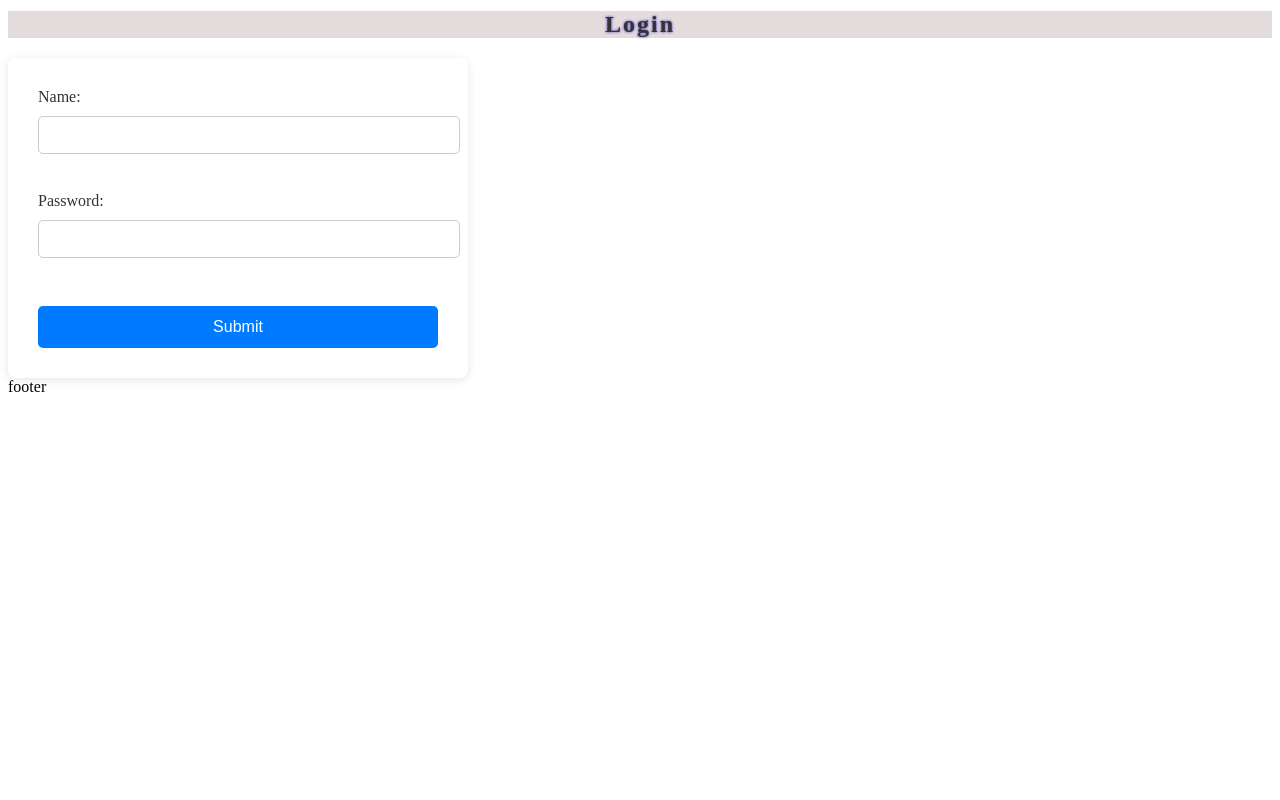
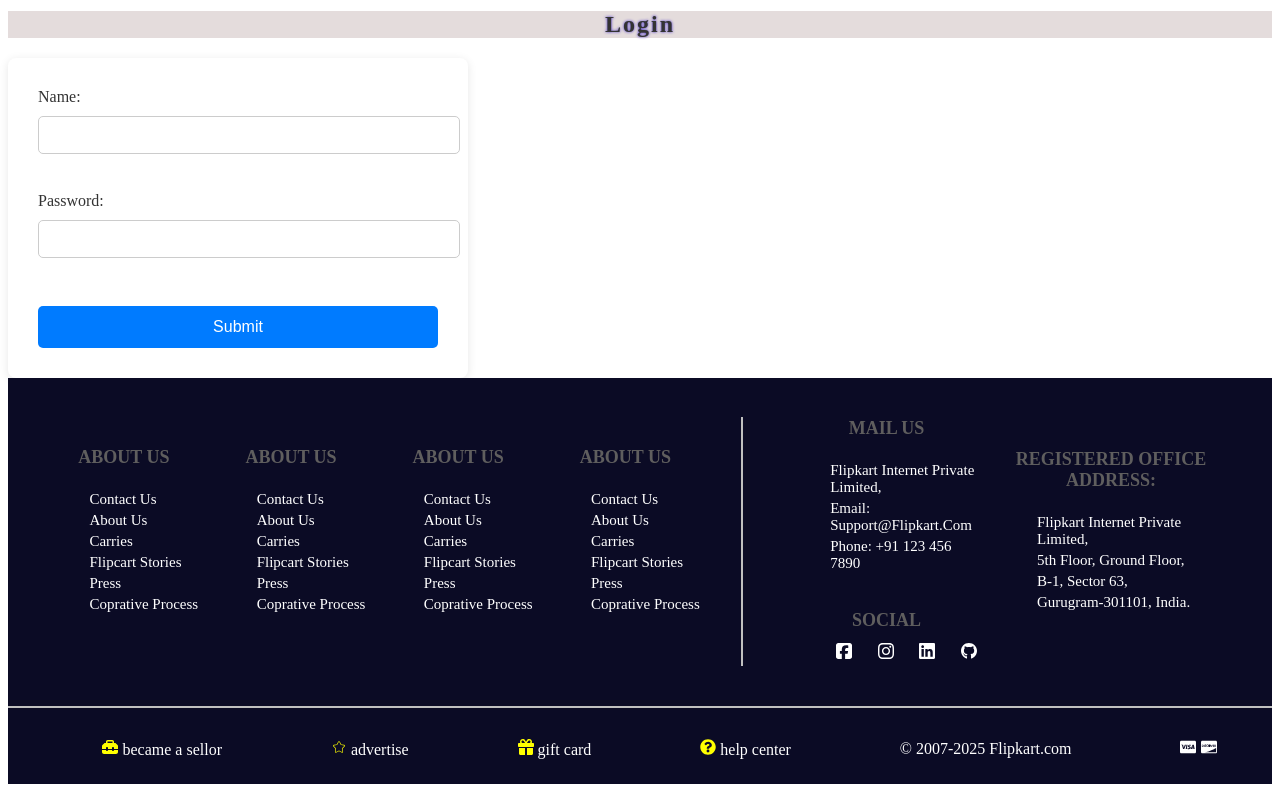
Before and after one commit to indramani-1mishra/ecomercewebsite, a React (Vite) app: page /user in a window 1280 px wide. Shown: the part 297-1097 px from the top of the page. Before the commit the page ends 800 px from the top, so only its background shows below. Built offline with nearby package versions, Linux system fonts and the light colour scheme.

Commit message:
add a footer component and style it for laptop screen

```diff
--- /dev/null
+++ b/src/components/Footer/Footer.css
@@ -0,0 +1,165 @@
+
+*
+{
+
+
+
+    list-style-type: none;
+    text-decoration: none;
+}
+
+
+
+
+.upperfooter
+{
+
+    width: 100%;
+    display: flex;
+    justify-content: space-evenly;
+    align-items: center;
+    background-color: rgb(11, 11, 37);
+    padding: 0;
+    margin: 0;
+    box-sizing: border-box;
+
+
+}
+.leftcontainer
+{
+
+    width: 60%;
+    display: flex;
+    justify-content: space-evenly;
+    align-items: center;
+    height: 100%;
+    padding: 30px;
+    border-right: 2px solid silver;
+    color: white;
+}
+.rightcontainer
+{
+
+    width: 40%;
+    display: flex;
+    justify-content: space-evenly;
+    align-items: center;
+    height: 100%;
+    padding: 40px;
+
+}
+.rsecond >ul
+{
+    display: flex;
+    justify-content: space-around;
+    align-items: center;
+
+
+    margin-top: 0px;
+
+
+
+
+}
+
+
+.rfirst
+{
+
+    position: relative;
+    top:10px
+}
+
+.rsecond
+{
+    position: relative;
+    bottom: -20px;
+}
+
+.s
+{
+    background-color: rgb(11, 11, 37);
+    height: 30px;
+    border: none;
+    color: white;
+
+
+}
+.first
+{
+
+    padding: 5px;
+
+
+}
+.first>ul
+{
+    display: flex;
+    justify-content: center;
+
+    flex-direction: column;
+}
+.first>ul>li
+{
+   padding: 2px;
+   text-transform: capitalize;
+
+}
+.first ul li a,.first ul li
+{
+  color: white;
+  font-size: 15px;
+}
+.first ul li a:hover
+{
+   border-bottom: 2px solid gray;
+}
+.upperfooter h3
+{
+    text-align: center;
+    font-size: 18px;
+    position: relative;
+    bottom: 5px;
+    color: rgb(95, 94, 94);
+    text-transform: uppercase;
+}
+.lowerfooter>ul
+{
+    display: flex;
+    justify-content: space-around;
+    align-items: center;
+    list-style-type: none;
+
+
+    background-color: rgb(11, 11, 37);
+}
+.lowerfooter>ul>li>a
+{
+    color: white;
+
+
+
+}
+.lowerfooter>ul>li
+{
+    padding: 15px;
+    margin-bottom: 10px;
+}
+.lowerfooter>ul>li>span
+{
+    color: white;
+}
+.lowerfooter
+{
+    background-color: rgb(11, 11, 37);
+    margin: 0;
+    border-top: 2px solid silver;
+}
+.r{
+    color: yellow;
+
+}
+.visa
+{
+    margin-right: 5px;
+}
--- /dev/null
+++ b/src/components/Footer/Footer.jsx
@@ -0,0 +1,122 @@
+import { Link } from "react-router-dom";
+import './Footer.css';
+import { FaCcDiscover, FaCcVisa, FaGift, FaGithub, FaInstagram, FaSquareFacebook, FaToolbox, FaYoutube } from "react-icons/fa6";
+import { FaLinkedin, FaQuestionCircle } from "react-icons/fa";
+import { CiStar } from "react-icons/ci";
+
+export default function Footer() {
+  return (
+    <div>
+      <div className="upperfooter">
+         <div className="leftcontainer">
+           <div className="first">
+                <h3>About Us</h3>
+             <ul>
+             <li><Link to="/">Contact Us</Link></li>
+             <li><Link to="/">About Us</Link></li>
+             <li><Link to="/">carries</Link></li>
+             <li><Link to="/">flipcart stories</Link></li>
+             <li><Link to="/">press</Link></li>
+             <li><Link to="/">coprative process</Link></li>
+             </ul>
+           </div>
+           <div className="first">
+           <h3>About Us</h3>
+             <ul>
+             <li><Link to="/">Contact Us</Link></li>
+             <li><Link to="/">About Us</Link></li>
+             <li><Link to="/">carries</Link></li>
+             <li><Link to="/">flipcart stories</Link></li>
+             <li><Link to="/">press</Link></li>
+             <li><Link to="/">coprative process</Link></li>
+             </ul>
+
+           </div>
+           <div className="first">
+           <h3>About Us</h3>
+             <ul>
+             <li><Link to="/">Contact Us</Link></li>
+             <li><Link to="/">About Us</Link></li>
+             <li><Link to="/">carries</Link></li>
+             <li><Link to="/">flipcart stories</Link></li>
+             <li><Link to="/">press</Link></li>
+             <li><Link to="/">coprative process</Link></li>
+             </ul>
+
+           </div>
+           <div className="first">
+           <h3>About Us</h3>
+             <ul>
+             <li><Link to="/">Contact Us</Link></li>
+             <li><Link to="/">About Us</Link></li>
+             <li><Link to="/">carries</Link></li>
+             <li><Link to="/">flipcart stories</Link></li>
+             <li><Link to="/">press</Link></li>
+             <li><Link to="/">coprative process</Link></li>
+             </ul>
+
+           </div>
+         </div>
+         <div className="rightcontainer">
+           <div className="rightfirstContainer">
+           <div  className="first">
+          <h3>mail us</h3>
+          <ul>
+            <li>Flipkart Internet Private Limited,</li>
+
+            <li>Email: support@flipkart.com</li>
+            <li>Phone: +91 123 456 7890</li>
+          </ul>
+          </div>
+          <div className="rsecond">
+            <h3>Social</h3>
+            <ul >
+            <li><Link to="/"><FaSquareFacebook className="s" /></Link></li>
+            <li><Link to="/"><FaInstagram className="s" /></Link></li>
+            <li><Link to="/"><FaLinkedin className="s" /></Link></li>
+            <li><Link to="/"><FaGithub  className="s"/></Link></li>
+
+
+
+            </ul>
+          </div>
+           </div>
+           <div  className="first">
+            <h3>Registered Office Address:</h3>
+             <ul>
+             <li>Flipkart Internet Private Limited,</li>
+             <li>5th Floor, Ground Floor,</li>
+             <li>B-1, Sector 63,</li>
+             <li>Gurugram-301101, India.</li>
+             </ul>
+
+           </div>
+         </div>
+      </div>
+      <div className="lowerfooter">
+        <ul>
+            <li>
+                <Link to="/"> <FaToolbox  className="r"/> <span>became a sellor</span></Link>
+            </li>
+            <li>
+                <Link to="/"> <CiStar className="r"/> <span>advertise</span></Link>
+            </li>
+            <li>
+                <Link to="/"> <FaGift className="r"/> <span>gift card</span></Link>
+            </li>
+            <li>
+                <Link to="/"> <FaQuestionCircle className="r" /> <span>help center</span></Link>
+            </li>
+            <li>
+                 <span>© 2007-2025 Flipkart.com</span>
+            </li>
+            <li >
+               <span><FaCcVisa className="visa" /></span>
+                <span><FaCcDiscover /></span>
+            </li>
+        </ul>
+        </div>
+
+    </div>
+  )
+}
--- a/src/components/Hoc/Hoc.jsx
+++ b/src/components/Hoc/Hoc.jsx
@@ -1,6 +1,7 @@
 
 import { InputProvider } from "../../InputContext/InputContext";
 import DemoCarousel from "../Crousel/DemoCarousel";
+import Footer from "../Footer/Footer";
 import Header from "../Header/Header";
 
 
@@ -16,7 +17,7 @@
                 {/* Agar props nahi hain, toh bhi WrappedComponent ko bina props ke render kar sakte ho */}
                 <WrappedComponent />
 
-                <footer>footer</footer>
+               <Footer />
                 </InputProvider>
             </div>
         );
```
